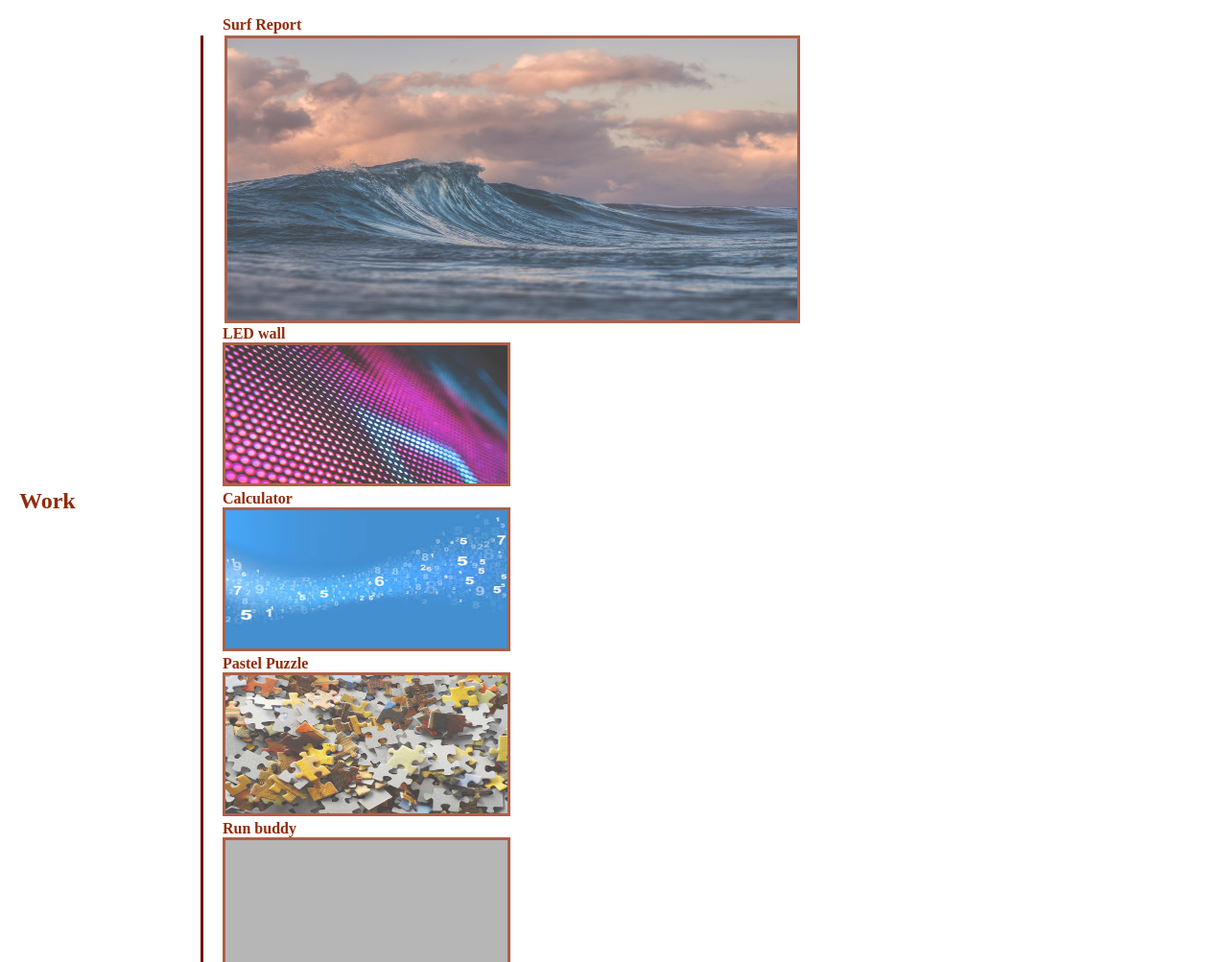
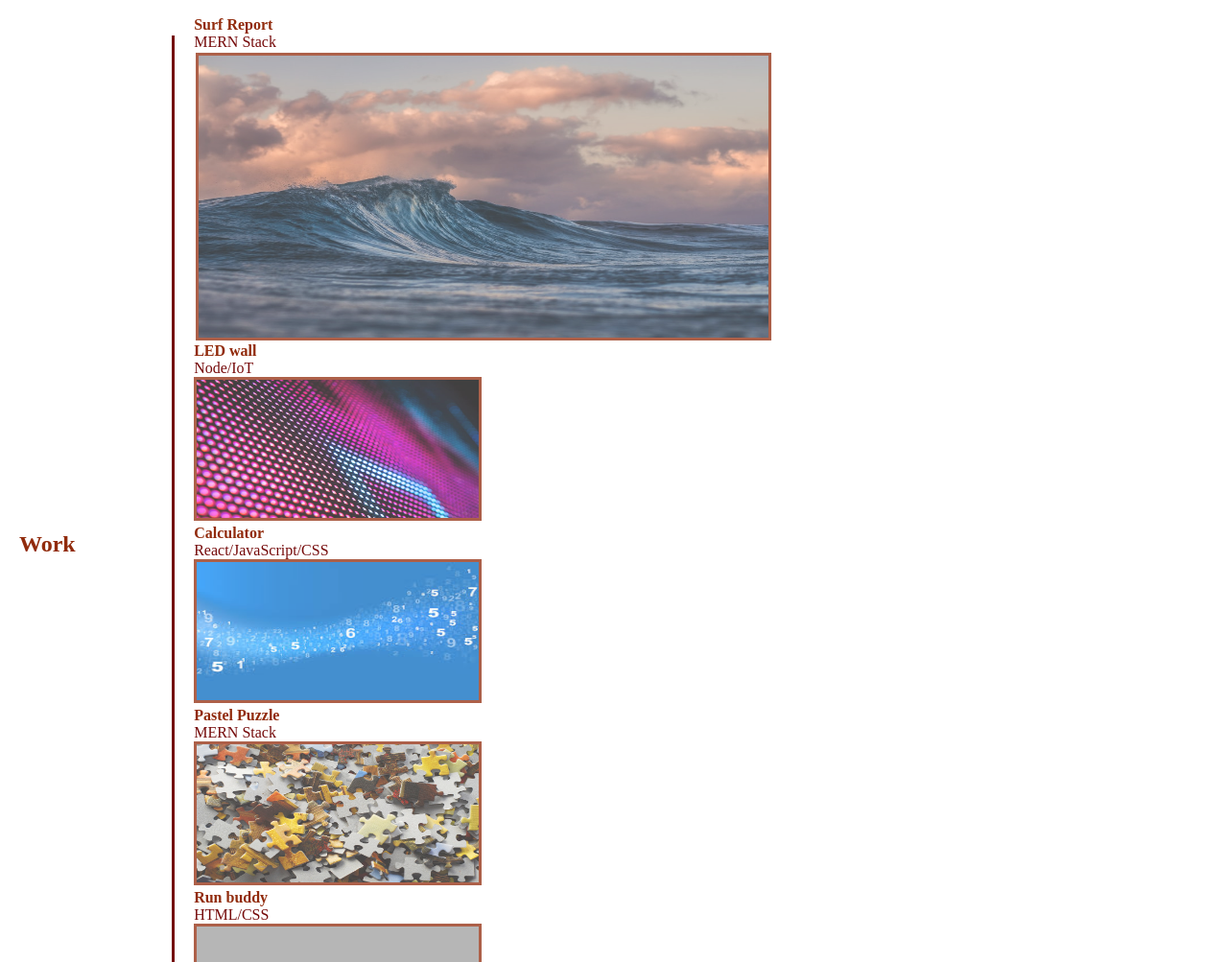
Before and after one commit to LannyLopez/Portfolio, a plain HTML site: page index.html in a window 1280 px wide. Shown: the part 639-1642 px from the top of the page at 96% size. Drawn offline with Linux system fonts and the light colour scheme; grey boxes are pictures that could not be loaded.

Commit message:
almost there i think

```diff
--- a/assets/css/style.css
+++ b/assets/css/style.css
@@ -104,8 +104,13 @@ header h1 {
 
 
 .Images {
-    width: 70%;
+    width: 100%;
 
+}
+
+.Images span{
+    display: flex;
+    color: rgb(117, 10, 10);
 }
 
 h4{
@@ -125,7 +130,7 @@ h4{
 
 .pics {
     border: 3px solid rgb(145, 43, 12);
-    position: relative;
+
 }
 .content{
     display: inline-flex;
@@ -172,7 +177,7 @@ img{
 .end-links a {
     text-decoration: none;
     color: rgb(145, 43, 12);
-    font-size: 26px;
+    font-size: 24px;
     padding: 10px 10px;
 
 }
--- a/index.html
+++ b/index.html
@@ -54,25 +54,28 @@
     </div>
     <div class="Images">
 
-        <h4> Surf Report </h4>
-             <img id="big" src="./assets/Images/waves.jpeg" alt="waves" width="600px" height="300px">
+            <h4> Surf Report </h4>
+            <span>MERN Stack</span>
+             <a href=""><img id="big" src="./assets/Images/waves.jpeg" alt="waves" width="600px" height="300px"></a>
 
 
 
             <h4> LED wall</h4>
-        <img id="one" class="pics" src="./assets/Images/LEDWALL.jpeg" alt="big LED wall" width="300px" height="150px">
+            <span>Node/IoT</span>
+       <a href=""><img id="one" class="pics" src="./assets/Images/LEDWALL.jpeg" alt="big LED wall" width="300px" height="150px"></a>
 
 
 
         <h4> Calculator</h4>
-        <img id="two" class="pics" src="./assets/Images/calc.jpeg" alt="bunch of numbers" width="300px" height="150px">
-
+        <span>React/JavaScript/CSS</span>
+        <a href=""><img id="two" class="pics" src="./assets/Images/calc.jpeg" alt="bunch of numbers" width="300px" height="150px"></a>
 
         <h4>Pastel Puzzle</h4>
-        <img id="three" class="pics" src="./assets/Images/puzzle.jpeg" alt="Puzzle pieces" width="300px" height="150px">
-
+        <span>MERN Stack</span>
+        <a href=""><img id="three" class="pics" src="./assets/Images/puzzle.jpeg" alt="Puzzle pieces" width="300px" height="150px"></a>
 
         <h4> Run buddy </h4>
+        <span>HTML/CSS</span>
         <a href="https://lannylopez.github.io/Run-Buddy/"><img id="four" class="pics" src="./assets/Images/Runbuddy.png" alt="screenshot of run buddy website" width="300px" height="150px"></a>
 
     </div>
```
